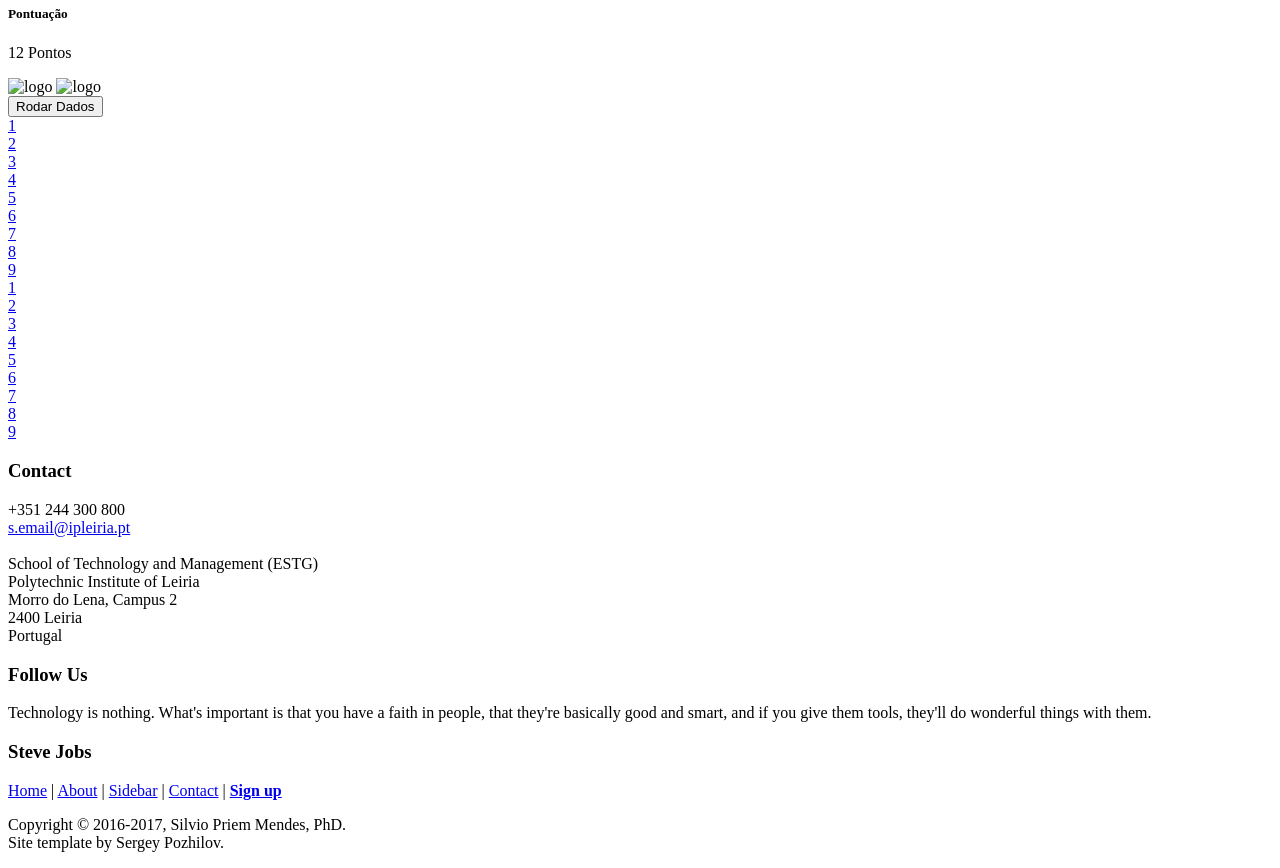
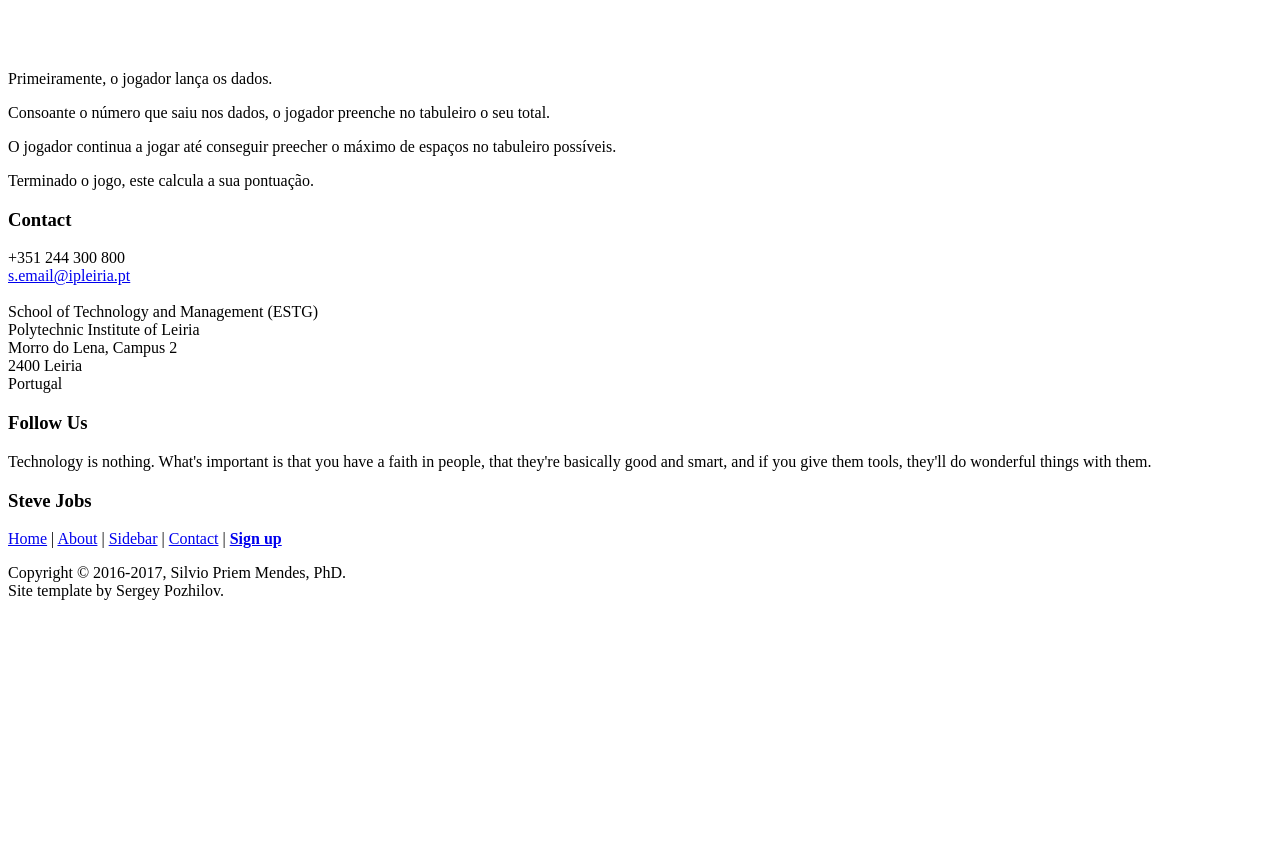
Before and after one commit to rolo009/PSI_PWS_PL1-E, a PHP site: the page made by weblogicmvc/webapp/view/jogo_stb/instructions.phtml in a window 1280 px wide. Shown: the part 220-1088 px from the top of the page. After the commit the page ends 820 px from the top, so only its background shows below. Run offline with PHP 8.4, Linux system fonts and the light colour scheme; the template is opened without the code that fills it, so the values that code supplies are empty.

Commit message:
Instruçoes

```diff
--- a/weblogicmvc/webapp/view/jogo_stb/instructions.phtml
+++ b/weblogicmvc/webapp/view/jogo_stb/instructions.phtml
@@ -5,99 +5,31 @@ use ArmoredCore\WebObjects\URL;
 
 Layout::includeLayout('menu'); ?>
 
-<div class="card-body">
-    <h5 class="card-title">Pontuação </h5>
-    <p class="card-text"> 12 Pontos</p>
-</div>
-
-<div class="container">
-    <div class="col-sm-4">
-        <div class="dados">
-            <img src="<?= Asset::image('dice_r_1.png')?>" alt="logo" style="width:40px;">
-            <img src="<?= Asset::image('dice_w_4.png')?>" alt="logo" style="width:40px;">
+<div class="container"></div>
+    <div class="row">
+        <div class="col-6 col-sm-4">
+            <img src="<?= Asset::image('dados.png')?>">
         </div>
-    </div>
-    <div class="col-sm-4">
-        <button type="button" class="btn btn-outline-secondary">Rodar Dados</button>
-    </div>
-
-    <div class="row">
-        <div class="col-sm">
-            <div class="container card ">
-                <div class="row">
-                    <div class="col">
-                        <a class="btn btn-primary" href="#" role="button">1</a>
-                    </div>
-                    <div class="col">
-                        <a class="btn btn-primary" href="#" role="button">2</a>
-                    </div>
-                    <div class="col">
-                        <a class="btn btn-primary" href="#" role="button">3</a>
-                    </div>
-                </div>
-                <div class="row">
-                    <div class="col">
-                        <a class="btn btn-primary" href="#" role="button">4</a>
-                    </div>
-                    <div class="col">
-                        <a class="btn btn-primary" href="#" role="button">5</a>
-                    </div>
-                    <div class="col">
-                        <a class="btn btn-primary" href="#" role="button">6</a>
-                    </div>
-                </div>
-                <div class="row">
-                    <div class="col">
-                        <a class="btn btn-primary" href="#" role="button">7</a>
-                    </div>
-                    <div class="col">
-                        <a class="btn btn-primary" href="#" role="button">8</a>
-                    </div>
-                    <div class="col">
-                        <a class="btn btn-primary" href="#" role="button">9</a>
-                    </div>
-                </div>
-
-            </div>
+        <div class="col-6 col-sm-4">
+            <img src="<?= Asset::image('tabuleiro.png')?>">
+        </div>
+        <div class="col-6 col-sm-4">
+            <img src="<?= Asset::image('pontos.png')?>">
         </div>
 
-        <div class="col-sm">
-            <div class="container card">
-                <div class="row">
-                    <div class="col">
-                        <a class="btn btn-primary" href="#" role="button">1</a>
-                    </div>
-                    <div class="col">
-                        <a class="btn btn-primary" href="#" role="button">2</a>
-                    </div>
-                    <div class="col">
-                        <a class="btn btn-primary" href="#" role="button">3</a>
-                    </div>
-                </div>
-                <div class="row">
-                    <div class="col">
-                        <a class="btn btn-primary" href="#" role="button">4</a>
-                    </div>
-                    <div class="col">
-                        <a class="btn btn-primary" href="#" role="button">5</a>
-                    </div>
-                    <div class="col">
-                        <a class="btn btn-primary" href="#" role="button">6</a>
-                    </div>
-                </div>
-                <div class="row">
-                    <div class="col">
-                        <a class="btn btn-primary" href="#" role="button">7</a>
-                    </div>
-                    <div class="col">
-                        <a class="btn btn-primary" href="#" role="button">8</a>
-                    </div>
-                    <div class="col">
-                        <a class="btn btn-primary" href="#" role="button">9</a>
-                    </div>
-                </div>
-            </div>
+        <div class="w-100 d-none d-md-block"></div>
+
+        <div class="col-6 col-sm-4">
+            <p>Primeiramente, o jogador lança os dados.</p>
+        </div>
+        <div class="col-6 col-sm-4">
+            <p>Consoante o número que saiu nos dados, o jogador preenche no tabuleiro o seu total.</p>
+            <p>O jogador continua a jogar até conseguir preecher o máximo de espaços no tabuleiro possíveis.</p>
+        </div>
+        <div class="col-6 col-sm-4">
+            <p>Terminado o jogo, este calcula a sua pontuação.</p>
         </div>
     </div>
 </div>
+
 <?php Layout::includeLayout('rodape'); ?>
```
Also changed, not shown: weblogicmvc/public/css/stb_stylesheet.css (+3 -5 lines), weblogicmvc/public/img/dados.png (added), weblogicmvc/public/img/pontos.png (added), weblogicmvc/public/img/rodardados.png (added), weblogicmvc/public/img/tabuleiro.png (added).
